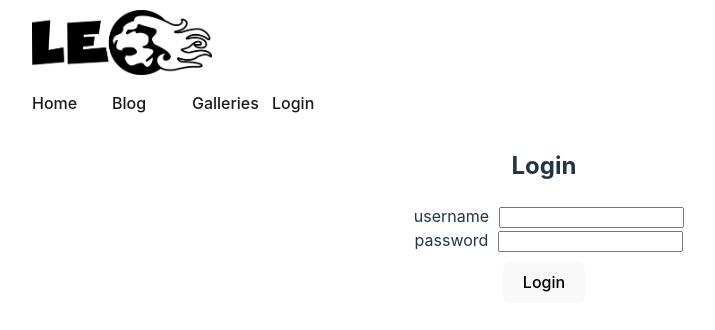
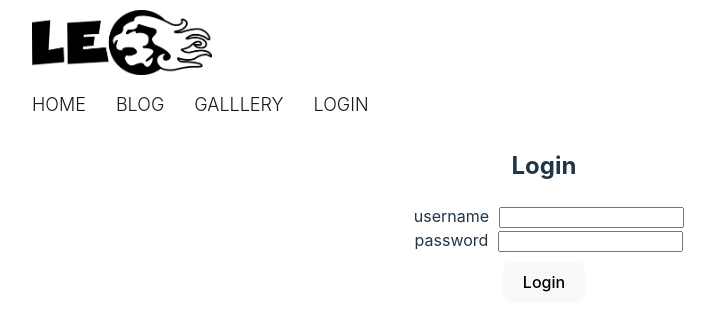
Before and after one commit to allbutgold/meinBlog, a React (Vite) app in the folder frontend/: page /login in a window 1280 px wide. Shown: the top 330 px of the page, without its empty margins (96-811 px from the left). Built offline with nearby package versions, Linux system fonts and the light colour scheme.

Commit message:
navbar styling

```diff
--- a/frontend/components/BlogEintrag.module.scss
+++ b/frontend/components/BlogEintrag.module.scss
@@ -2,7 +2,6 @@
   display: flex;
   justify-content: center;
   flex-direction: column;
-
   width: 800px;
   margin: 160px auto;
   text-align: left;
--- a/frontend/components/GalleryPreviewList.jsx
+++ b/frontend/components/GalleryPreviewList.jsx
@@ -18,11 +18,9 @@ const GalleryPreviewList = ({ setGalleries, galleries}) => {
       <div>
             {galleries.map((gallery) => {
               return (
-
                 <GalleryPreview gallery={gallery}/>
               )
             })}
-
       </div>
     )
 }
--- /dev/null
+++ b/frontend/components/Navigation.css
@@ -0,0 +1,3 @@
+.active {
+    text-decoration: overline;
+}
--- a/frontend/components/Navigation.jsx
+++ b/frontend/components/Navigation.jsx
@@ -1,8 +1,10 @@
-import {Link} from 'react-router-dom'
+import { NavLink, Link, useLocation } from 'react-router-dom'
 import styles from './Navigation.module.scss'
 import Logo from '../src/assets/Logo.png'
+import './Navigation.css'
 
 const Navigation = (props) => {
+  const location = useLocation()
   /* const user = useContext(UserContext) */
   return (
     <section className={styles.Navigation}>
@@ -10,13 +12,13 @@ const Navigation = (props) => {
         <img src={Logo} style={{ left: 0}} alt="" />
       </Link>
 
-      <nav>
-        <Link to='/'>Home</Link>
+      <nav className={styles.navBar}>
+        <NavLink className={location.pathname === '/' ? 'active' : ''} to='/'>HOME</NavLink>
         {/* { user.role === 'admin' && <Link to='/adminPage'>Admin</Link>} */}
-        <Link to='/blog'>Blog</Link>
-        <Link to='/galleries'>Galleries</Link>
+        <NavLink className={location.pathname === 'blog/' ? 'active' : ''} to='/blog'>BLOG</NavLink>
+        <NavLink className={location.pathname === '/galleries' ? 'active' : ''} to='/galleries'>GALLLERY</NavLink>
         {/* <Link to='/contact'>Contact</Link> */}
-        <Link to='/adminPage'>Login</Link>
+        <NavLink className={location.pathname === '/adminPage' ? 'active' : ''} to='/adminPage'>LOGIN</NavLink>
         {/* <button onClick={() => {props.setuser({})}}></button> */}
       </nav>
   </section>
--- a/frontend/components/Navigation.module.scss
+++ b/frontend/components/Navigation.module.scss
@@ -16,11 +16,25 @@
     justify-content: space-between ;
     align-items: center;
   a {
-    margin: auto 0 auto 0;
-    width: 80px;
+    margin-right: 30px;
     text-align: start;
+    font-size: large;
+    font-weight: 300;
+
   }
-}
+  a:hover {
+      color: darkgray;
+    }
+
 
 
 }
+}
+.navBar {
+  a.active {
+      color: #ff0000;
+    }
+}
+.isActive {
+  color: #ff0000;
+}
--- a/frontend/components/SingleGallery.module.scss
+++ b/frontend/components/SingleGallery.module.scss
@@ -1,9 +1,7 @@
 .SingleGallery {
-
     display: flex;
     justify-content: center;
     flex-direction: column;
-
     width: 800px;
     margin: 160px auto;
     text-align: left;
@@ -11,5 +9,4 @@
       width: 800px;
       margin-bottom: 50px;
     }
-
 }
--- a/frontend/pages/LandingPage.module.scss
+++ b/frontend/pages/LandingPage.module.scss
@@ -24,7 +24,7 @@
 .prevImage,
 .currentImage {
   position: absolute;
-  top: 120px;
+  top: 140px;
   left: 0;
   width: 100%;
   height: 100%;
--- a/frontend/src/index.css
+++ b/frontend/src/index.css
@@ -24,6 +24,8 @@ a {
 a:hover {
   color: #535bf2;
 }
+
+
 
 /* body {
   margin: 0;
@@ -63,9 +65,9 @@ button:focus-visible {
     color: #213547;
     background-color: #ffffff;
   }
-  a:hover {
+  /* a:hover {
     color: #747bff;
-  }
+  } */
   button {
     background-color: #f9f9f9;
   }
```
Also changed, not shown: frontend/pages/Galleries.module.scss (+1 -6 lines).
